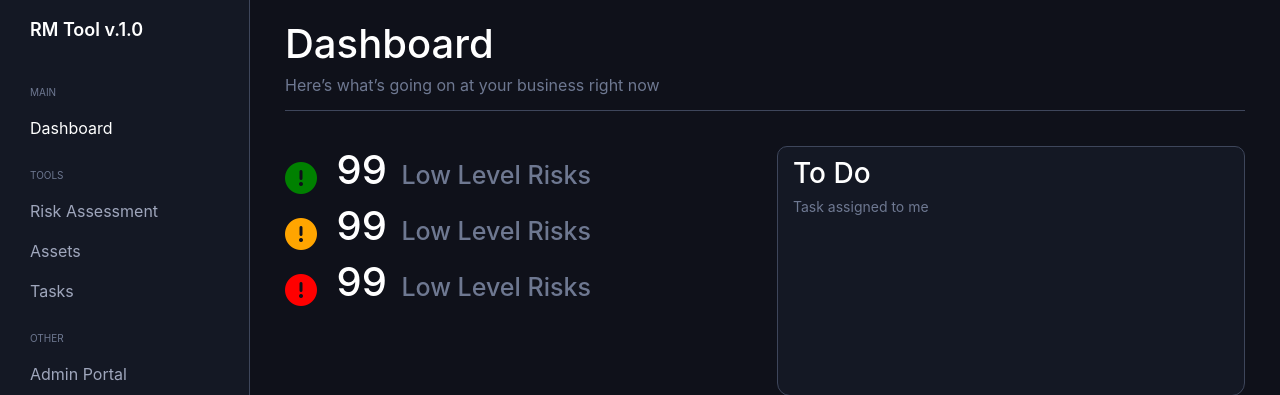
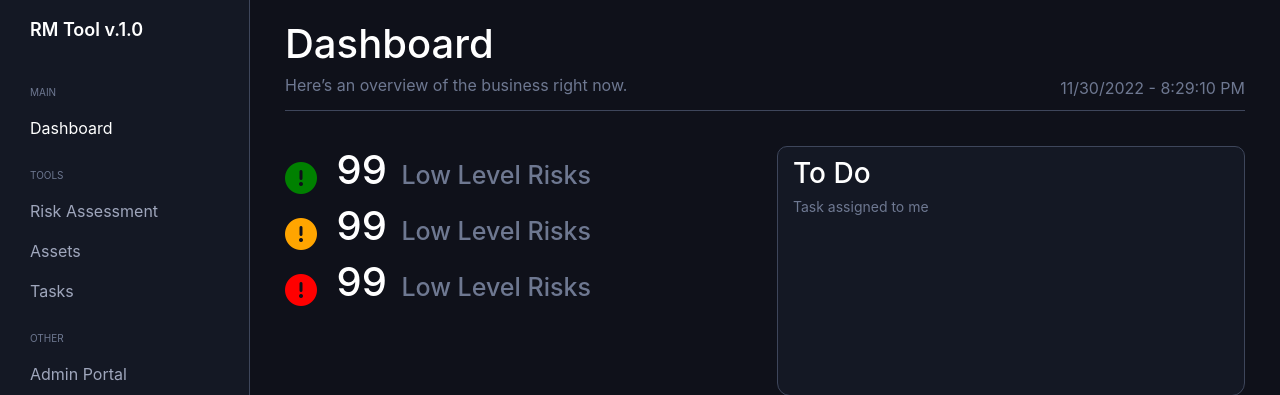
Before and after one commit to olliechaffey/Risk-Management-Web-Application, a PHP site: page / in a window 1280 px wide. Shown: the top 395 px of the page. Run offline with PHP 8.4, Linux system fonts and the light colour scheme; some libraries are stand-ins or nearby versions.

Commit message:
Active live date and time.

```diff
--- a/index.html
+++ b/index.html
@@ -21,7 +21,6 @@
     <div id="wrapper" class="toggled">
 
         <!-- Sidebar -->
-        <!-- Testing first commit -->
         <div id="sidebar-wrapper">
             <ul class="sidebar-nav">
                 <li class="sidebar-brand">
@@ -70,7 +69,9 @@
             <div class="container-fluid">
 
                 <h1 class="heading">Dashboard</h1>
-                <h6 class="sub-heading title-ul">Here’s what’s going on at your business right now</h6>
+                <span id="live-date" class="hovertext" data-hover="MM/DD/YYYY"></span>
+                <script src="scripts.js"></script>
+                <h6 class="sub-heading title-ul">Here’s an overview of the business right now.</h6>
 
                 <div class="container-risks">
 
--- /dev/null
+++ b/scripts.js
@@ -0,0 +1,11 @@
+var datetime = new Date();
+console.log(datetime);
+document.getElementById("live-date").textContent = datetime;
+
+function refreshTime() {
+    const timeDisplay = document.getElementById("live-date");
+    const dateString = new Date().toLocaleString();
+    const formattedString = dateString.replace(", ", " - ");
+    timeDisplay.textContent = formattedString;
+  }
+    setInterval(refreshTime, 1000);
--- a/style.css
+++ b/style.css
@@ -270,6 +270,41 @@ body {
   height: 426px;
 }
 
+#live-date{
+  color: #6e7891;
+  float: right;
+}
+
+.hovertext {
+  position: relative;
+  cursor: default;
+}
+
+.hovertext:before {
+  content: attr(data-hover);
+  visibility: hidden;
+  opacity: 0;
+  width: 140px;
+  color: #fff;
+  text-align: center;
+  padding: 5px 0;
+  transition: opacity 1s ease-in-out;
+  background: #141824;
+  border-radius: 5px;
+  border: solid #3e465b;
+  border-width: 1px;
+  position: absolute;
+  z-index: 1;
+  left: 0;
+  top: 110%;
+}
+
+.hovertext:hover:before {
+  opacity: 1;
+  visibility: visible;
+  margin-left: 10%;
+}
+
 @media(min-width:768px) {
   #wrapper {
     padding-left: 0;
```
